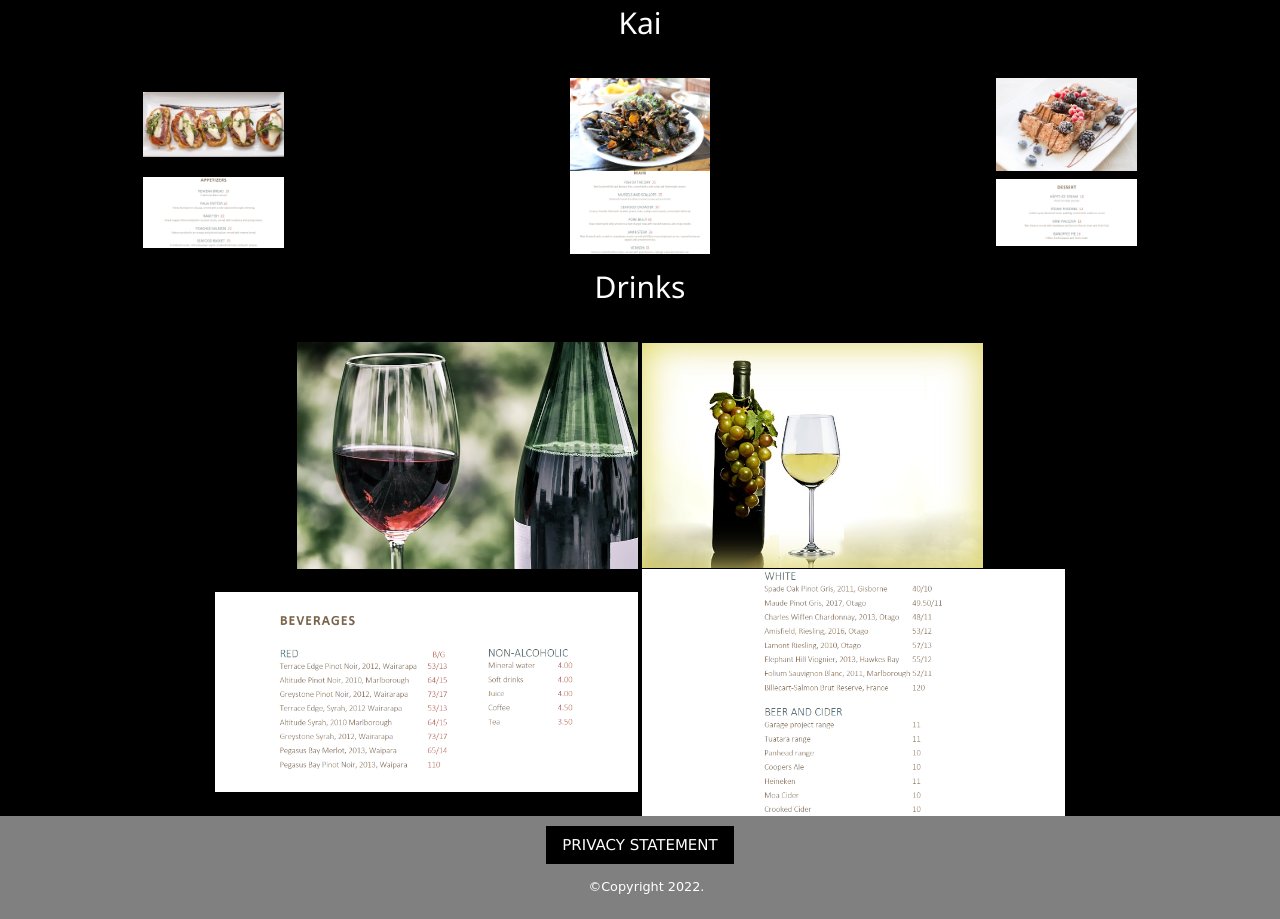
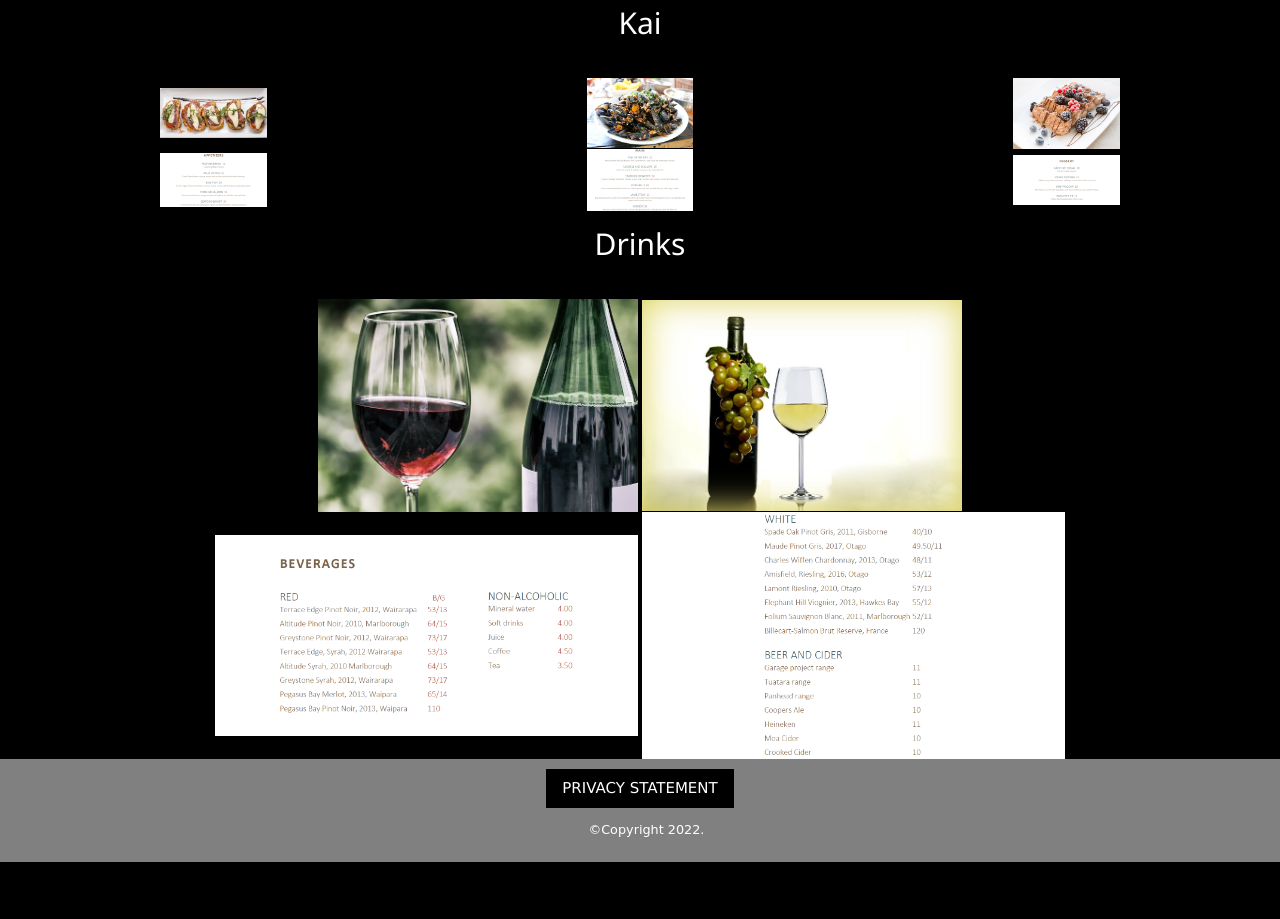
Before and after one commit to gitwhatugive/haukai, a PHP site: page /menu.html in a window 1280 px wide. Shown: the part 74-993 px from the top of the page. After the commit the page ends 936 px from the top, so only its background shows below. Run offline with PHP 8.4, Linux system fonts and the light colour scheme.

Commit message:
updated img4 to 25%

```diff
--- a/haukai.css
+++ b/haukai.css
@@ -72,7 +72,7 @@ nav{
 }
 
 #img4 {
-	max-width: 33%;
+	max-width: 25%;
 	color: white;
 }
 
```
